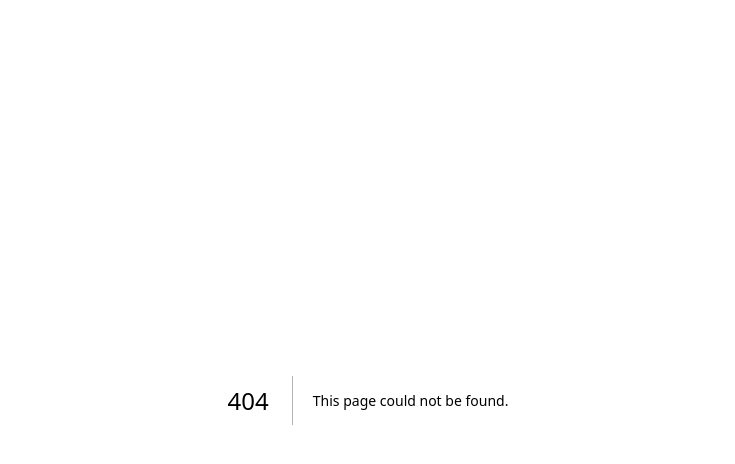
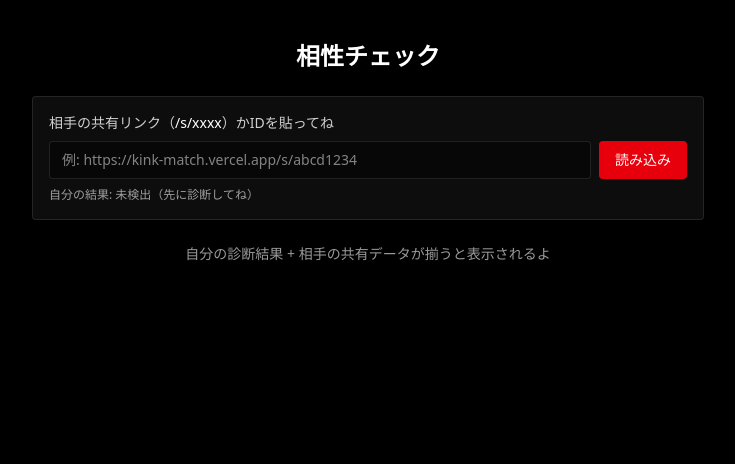
Before and after one commit to sato-0620/kink-match, a Next.js app: page /match in a window 1280 px wide. Before the commit this address had no page. Shown: the top 464 px of the page, without its empty margins (272-1007 px from the left). Built offline with nearby package versions, Linux system fonts and the light colour scheme.

Commit message:
add match feature

```diff
--- /dev/null
+++ b/app/api/share/[id]/route.ts
@@ -0,0 +1,26 @@
+// app/api/share/[id]/route.ts
+import { kv } from "@vercel/kv";
+import { NextResponse } from "next/server";
+
+export const runtime = "nodejs";
+
+type Payload = {
+  scores: Record<string, number>;
+  answers: number[];
+  at: number;
+  v?: number;
+};
+
+export async function GET(
+  _req: Request,
+  { params }: { params: { id: string } }
+) {
+  const key = `share:${params.id}`;
+  const data = (await kv.get<Payload>(key)) ?? null;
+
+  if (!data) {
+    return NextResponse.json({ error: "not_found" }, { status: 404 });
+  }
+
+  return NextResponse.json(data);
+}
--- a/app/api/share/route.ts
+++ /dev/null
@@ -1,40 +0,0 @@
-// app/api/share/route.ts
-import { kv } from "@vercel/kv";
-import { NextResponse } from "next/server";
-
-export const runtime = "nodejs";
-
-type Payload = {
-  scores: Record<string, number>;
-  answers: number[];
-  at: number;
-  v?: number;
-};
-
-function makeId() {
-  // 12桁くらいのランダムID
-  return Math.random().toString(36).slice(2, 10) + Date.now().toString(36).slice(2, 6);
-}
-
-export async function POST(req: Request) {
-  try {
-    const body = (await req.json()) as Payload;
-
-    if (!body || typeof body !== "object") {
-      return NextResponse.json({ error: "invalid body" }, { status: 400 });
-    }
-    if (!body.scores || typeof body.scores !== "object") {
-      return NextResponse.json({ error: "missing scores" }, { status: 400 });
-    }
-
-    const id = makeId();
-    const key = `share:${id}`;
-
-    // 期限：7日（必要なら変更）
-    await kv.set(key, body, { ex: 60 * 60 * 24 * 7 });
-
-    return NextResponse.json({ id });
-  } catch (e) {
-    return NextResponse.json({ error: "server error" }, { status: 500 });
-  }
-}
--- /dev/null
+++ b/app/match/page.tsx
@@ -0,0 +1,230 @@
+"use client";
+
+// app/match/page.tsx
+import { useEffect, useMemo, useState } from "react";
+import { calcMatch } from "@/lib/match";
+import { LABELS_JA, KINK_KEYS, type KinkKey, type KinkScores } from "@/types/kink";
+
+type LatestPayload = {
+  scores: Record<string, number>;
+  answers: number[];
+  at: number;
+};
+
+type SharePayload = {
+  scores: Record<string, number>;
+  answers: number[];
+  at: number;
+  v?: number;
+};
+
+function pickScores(raw: Record<string, number> | undefined | null): KinkScores {
+  const obj: any = {};
+  for (const k of KINK_KEYS) obj[k] = Number(raw?.[k] ?? 0);
+  return obj as KinkScores;
+}
+
+function extractShareId(input: string): string | null {
+  const s = input.trim();
+  if (!s) return null;
+
+  // すでにIDだけ
+  if (!s.includes("/") && !s.includes("http")) return s;
+
+  try {
+    const url = new URL(s);
+    // /s/{id}
+    const m = url.pathname.match(/\/s\/([^/]+)/);
+    if (m?.[1]) return m[1];
+    return null;
+  } catch {
+    // URLじゃないけど /s/xxx だけ貼った場合
+    const m = s.match(/\/s\/([^/]+)/);
+    return m?.[1] ?? null;
+  }
+}
+
+export default function MatchPage() {
+  const [self, setSelf] = useState<KinkScores | null>(null);
+  const [partner, setPartner] = useState<KinkScores | null>(null);
+  const [partnerAt, setPartnerAt] = useState<number | null>(null);
+
+  const [input, setInput] = useState("");
+  const [loading, setLoading] = useState(false);
+  const [err, setErr] = useState<string | null>(null);
+
+  useEffect(() => {
+    const raw = localStorage.getItem("kinkmatch:latest");
+    if (!raw) return;
+
+    try {
+      const parsed = JSON.parse(raw) as LatestPayload;
+      setSelf(pickScores(parsed?.scores));
+    } catch {
+      // ignore
+    }
+  }, []);
+
+  const match = useMemo(() => {
+    if (!self || !partner) return null;
+    return calcMatch(self, partner);
+  }, [self, partner]);
+
+  async function loadPartner() {
+    setErr(null);
+    const id = extractShareId(input);
+    if (!id) {
+      setErr("共有リンク（/s/xxxx）かIDを入れてね");
+      return;
+    }
+
+    setLoading(true);
+    try {
+      const res = await fetch(`/api/share/${encodeURIComponent(id)}`, {
+        method: "GET",
+        cache: "no-store",
+      });
+
+      if (!res.ok) {
+        setErr("共有リンクが無効、または期限切れっぽい");
+        setPartner(null);
+        setPartnerAt(null);
+        return;
+      }
+
+      const data = (await res.json()) as SharePayload;
+      setPartner(pickScores(data?.scores));
+      setPartnerAt(Number(data?.at ?? 0) || null);
+    } catch {
+      setErr("取得に失敗（ネットワーク/サーバー）");
+    } finally {
+      setLoading(false);
+    }
+  }
+
+  return (
+    <main className="min-h-screen bg-black text-white px-6 py-10">
+      <div className="max-w-2xl mx-auto space-y-6">
+        <h1 className="text-2xl font-bold text-center">相性チェック</h1>
+
+        <div className="space-y-2 rounded border border-white/10 p-4 bg-white/5">
+          <p className="text-sm text-white/80">
+            相手の共有リンク（<span className="text-white">/s/xxxx</span>）かIDを貼ってね
+          </p>
+
+          <div className="flex gap-2">
+            <input
+              value={input}
+              onChange={(e) => setInput(e.target.value)}
+              placeholder="例: https://kink-match.vercel.app/s/abcd1234"
+              className="flex-1 rounded bg-black/40 border border-white/10 px-3 py-2 text-sm outline-none"
+            />
+            <button
+              onClick={loadPartner}
+              disabled={loading}
+              className="rounded bg-red-600 hover:bg-red-700 disabled:opacity-60 px-4 py-2 text-sm"
+            >
+              {loading ? "取得中..." : "読み込み"}
+            </button>
+          </div>
+
+          {err && <p className="text-sm text-red-400">{err}</p>}
+
+          <div className="text-xs text-white/60">
+            自分の結果:{" "}
+            {self ? <span className="text-white">OK</span> : <span>未検出（先に診断してね）</span>}
+            {partnerAt && (
+              <span className="ml-3">
+                相手の共有日時: {new Date(partnerAt).toLocaleString("ja-JP")}
+              </span>
+            )}
+          </div>
+        </div>
+
+        {!match && (
+          <div className="text-center text-white/60 text-sm">
+            自分の診断結果 + 相手の共有データが揃うと表示されるよ
+          </div>
+        )}
+
+        {match && (
+          <div className="space-y-6">
+            <div className="rounded border border-white/10 p-4 bg-white/5">
+              <div className="flex items-end justify-between">
+                <h2 className="text-lg font-bold">総合相性</h2>
+                <div className="text-2xl font-bold text-red-400">
+                  {Math.round(match.total)}%
+                </div>
+              </div>
+
+              <div className="w-full h-2 bg-gray-800 rounded mt-3">
+                <div
+                  className="h-2 bg-red-600 rounded"
+                  style={{ width: `${Math.round(match.total)}%` }}
+                />
+              </div>
+
+              <p className="text-xs text-white/60 mt-2">
+                ※主に「噛み合い（補完関係）」を重視したスコア
+              </p>
+            </div>
+
+            <div className="rounded border border-white/10 p-4 bg-white/5 space-y-4">
+              <h2 className="text-lg font-bold">内訳（強い順）</h2>
+
+              {match.breakdown.map((b) => (
+                <div key={b.id} className="space-y-2">
+                  <div className="flex justify-between text-sm">
+                    <span>{b.title}</span>
+                    <span>{Math.round(b.score)}%</span>
+                  </div>
+                  <div className="w-full h-2 bg-gray-800 rounded">
+                    <div
+                      className="h-2 bg-red-600 rounded"
+                      style={{ width: `${Math.round(b.score)}%` }}
+                    />
+                  </div>
+                  <p className="text-xs text-white/60">{b.detail}</p>
+                </div>
+              ))}
+            </div>
+
+            <div className="rounded border border-white/10 p-4 bg-white/5 space-y-3">
+              <h2 className="text-lg font-bold">参考：あなたの傾向（高い順）</h2>
+              {self &&
+                Object.entries(self)
+                  .map(([key, value]) => ({
+                    key,
+                    label: LABELS_JA[key as KinkKey] ?? key,
+                    value: Number(value),
+                  }))
+                  .sort((a, b) => b.value - a.value)
+                  .slice(0, 5)
+                  .map((r) => (
+                    <div key={r.key} className="flex justify-between text-sm">
+                      <span>{r.label}</span>
+                      <span>{r.value}%</span>
+                    </div>
+                  ))}
+            </div>
+
+            <div className="pt-2 text-center flex gap-3 justify-center">
+              <a
+                href="/result"
+                className="inline-block bg-white/10 hover:bg-white/15 px-5 py-2 rounded text-white text-sm"
+              >
+                結果に戻る
+              </a>
+              <a
+                href="/diagnosis"
+                className="inline-block bg-red-600 hover:bg-red-700 px-5 py-2 rounded text-white text-sm"
+              >
+                もう一度診断
+              </a>
+            </div>
+          </div>
+        )}
+      </div>
+    </main>
+  );
+}
```
Also changed, not shown: lib/match.ts (added).
